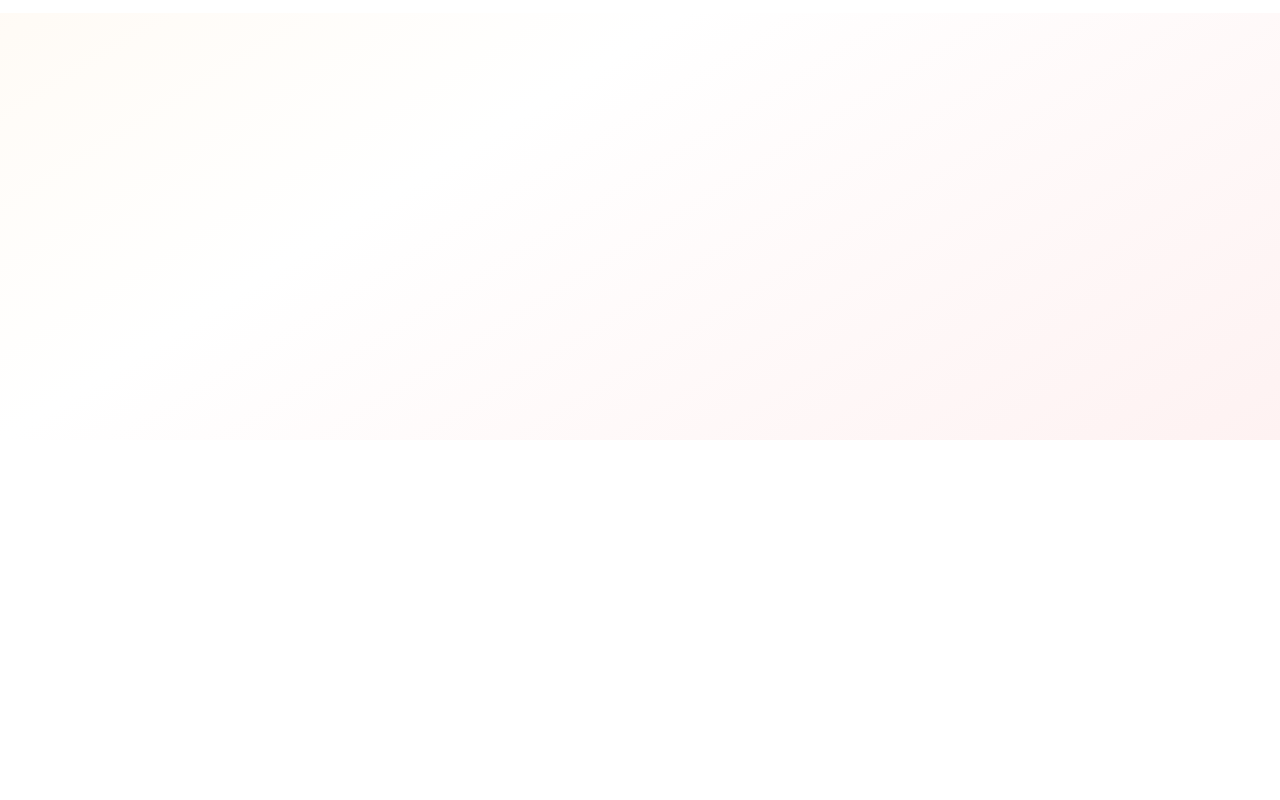
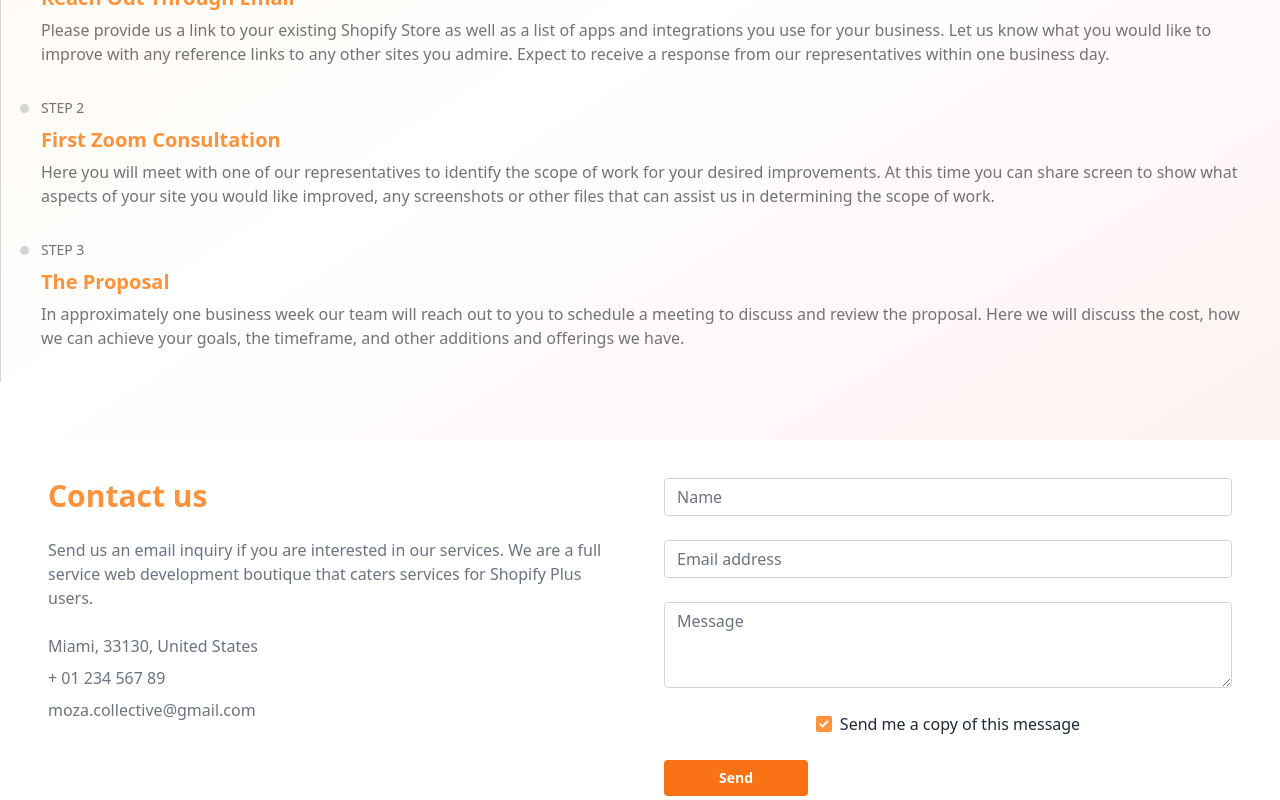
Before and after one commit to chloecourt/moza-site, a Next.js app: page /about-us in a window 1280 px wide. Shown: the part 360-1160 px from the top of the page. Before the commit the page ends 800 px from the top, so only its background shows below. Built offline with nearby package versions, Linux system fonts and the light colour scheme.

Commit message:
added hire us page components

```diff
--- a/pages/about-us/index.tsx
+++ b/pages/about-us/index.tsx
@@ -1,11 +1,187 @@
 import Layout from "@/components/layout";
+import { motion } from "framer-motion";
+import { SocialMedia, ShoeProduct, LineChart, Chat } from "@/components/home";
+import { FADE_DOWN_ANIMATION_VARIANTS } from "@/lib/constants";
+import Balancer from "react-wrap-balancer";
+import Card from "@/components/home/card";
 
-const AboutUs = () => {
+export default function AboutUs() {
   return (
     <Layout>
-      <div>ABOUT US ~~~</div>
+      <ol className="z-10 my-24 mx-auto border-l border-neutral-300 px-6 dark:border-neutral-500">
+        <h1 className="text-2xl font-bold text-orange-400 drop-shadow-sm md:text-3xl md:leading-[5rem]">
+          Consultation Process
+        </h1>
+        <li>
+          <div className="flex-start flex items-center pt-3">
+            <div className="-ml-[5px] mr-3 h-[9px] w-[9px] rounded-full bg-neutral-300 dark:bg-neutral-500"></div>
+            <p className="text-sm text-neutral-500 dark:text-neutral-300">
+              STEP 1
+            </p>
+          </div>
+          <div className="mt-2 ml-4 mb-6">
+            <h4 className="mb-1.5 text-xl font-semibold text-orange-400">
+              Reach Out Through Email
+            </h4>
+            <p className="mb-3 text-neutral-500 dark:text-neutral-300">
+              Please provide us a link to your existing Shopify Store as well as
+              a list of apps and integrations you use for your business. Let us
+              know what you would like to improve with any reference links to
+              any other sites you admire. Expect to receive a response from our
+              representatives within one business day.
+            </p>
+          </div>
+        </li>
+        <li>
+          <div className="flex-start flex items-center pt-2">
+            <div className="-ml-[5px] mr-3 h-[9px] w-[9px] rounded-full bg-neutral-300 dark:bg-neutral-500"></div>
+            <p className="text-sm text-neutral-500 dark:text-neutral-300">
+              STEP 2
+            </p>
+          </div>
+          <div className="mt-2 ml-4 mb-6">
+            <h4 className="mb-1.5 text-xl font-semibold text-orange-400">
+              First Zoom Consultation
+            </h4>
+            <p className="mb-3 text-neutral-500 dark:text-neutral-300">
+              Here you will meet with one of our representatives to identify the
+              scope of work for your desired improvements. At this time you can
+              share screen to show what aspects of your site you would like
+              improved, any screenshots or other files that can assist us in
+              determining the scope of work.
+            </p>
+          </div>
+        </li>
+        <li>
+          <div className="flex-start flex items-center pt-2">
+            <div className="-ml-[5px] mr-3 h-[9px] w-[9px] rounded-full bg-neutral-300 dark:bg-neutral-500"></div>
+            <p className="text-sm text-neutral-500 dark:text-neutral-300">
+              STEP 3
+            </p>
+          </div>
+          <div className="mt-2 ml-4 pb-5">
+            <h4 className="mb-1.5 text-xl font-semibold text-orange-400">
+              The Proposal
+            </h4>
+            <p className="mb-3 text-neutral-500 dark:text-neutral-300">
+              In approximately one business week our team will reach out to you
+              to schedule a meeting to discuss and review the proposal. Here we
+              will discuss the cost, how we can achieve your goals, the
+              timeframe, and other additions and offerings we have.
+            </p>
+          </div>
+        </li>
+      </ol>
+      <div className="container z-10 mx-auto px-6">
+        <section className="mb-32 text-gray-800">
+          <div className="flex flex-wrap">
+            <div className="mb-6 w-full shrink-0 grow-0 basis-auto px-3 md:mb-0 md:w-6/12 lg:px-6">
+              <h2 className="mb-6 text-3xl font-bold text-orange-400">
+                Contact us
+              </h2>
+              <p className="mb-6 text-gray-500">
+                Send us an email inquiry if you are interested in our services.
+                We are a full service web development boutique that caters
+                services for Shopify Plus users.
+              </p>
+              <p className="mb-2 text-gray-500">Miami, 33130, United States</p>
+              <p className="mb-2 text-gray-500">+ 01 234 567 89</p>
+              <p className="mb-2 text-gray-500">moza.collective@gmail.com</p>
+            </div>
+            <div className="mb-12 w-full shrink-0 grow-0 basis-auto px-3 md:mb-0 md:w-6/12 lg:px-6">
+              <form>
+                <div className="form-group mb-6">
+                  <input
+                    type="text"
+                    className="form-control m-0
+              block
+              w-full
+              rounded
+              border
+              border-solid
+              border-gray-300
+              bg-white bg-clip-padding
+              px-3 py-1.5 text-base
+              font-normal
+              text-gray-700
+              transition
+              ease-in-out
+              focus:border-orange-400 focus:bg-white focus:text-gray-700 focus:outline-none"
+                    id="exampleInput7"
+                    placeholder="Name"
+                  />
+                </div>
+                <div className="form-group mb-6">
+                  <input
+                    type="email"
+                    className="form-control m-0
+              block
+              w-full
+              rounded
+              border
+              border-solid
+              border-gray-300
+              bg-white bg-clip-padding
+              px-3 py-1.5 text-base
+              font-normal
+              text-gray-700
+              transition
+              ease-in-out
+              focus:border-orange-400 focus:bg-white focus:text-gray-700 focus:outline-none"
+                    id="exampleInput8"
+                    placeholder="Email address"
+                  />
+                </div>
+                <div className="form-group mb-6">
+                  <textarea
+                    className="
+              form-control
+              m-0
+              block
+              w-full
+              rounded
+              border
+              border-solid
+              border-gray-300
+              bg-white bg-clip-padding
+              px-3 py-1.5 text-base
+              font-normal
+              text-gray-700
+              transition
+              ease-in-out
+              focus:border-orange-400 focus:bg-white focus:text-gray-700 focus:outline-none
+            "
+                    id="exampleFormControlTextarea13"
+                    rows={3}
+                    placeholder="Message"
+                  />
+                </div>
+                <div className="form-group form-check mb-6 text-center">
+                  <input
+                    type="checkbox"
+                    className="form-check-input mt-1 mr-2 h-4 w-4 cursor-pointer appearance-none rounded-sm border border-gray-300 bg-white bg-contain bg-center bg-no-repeat align-top transition duration-200 checked:border-orange-400 checked:bg-orange-400 focus:outline-none"
+                    id="exampleCheck87"
+                    defaultChecked
+                  />
+                  <label
+                    className="form-check-label inline-block text-gray-800"
+                    htmlFor="exampleCheck87"
+                  >
+                    Send me a copy of this message
+                  </label>
+                </div>
+                <button
+                  type="submit"
+                  className="
+                  w-24 self-center rounded border-transparent bg-orange-500 py-1 px-2 text-center text-sm font-semibold text-white hover:border hover:border-orange-500 hover:bg-transparent hover:text-orange-600 sm:w-36 sm:py-2 sm:px-4"
+                >
+                  Send
+                </button>
+              </form>
+            </div>
+          </div>
+        </section>
+      </div>
     </Layout>
   );
-};
-
-export default AboutUs;
+}
```
